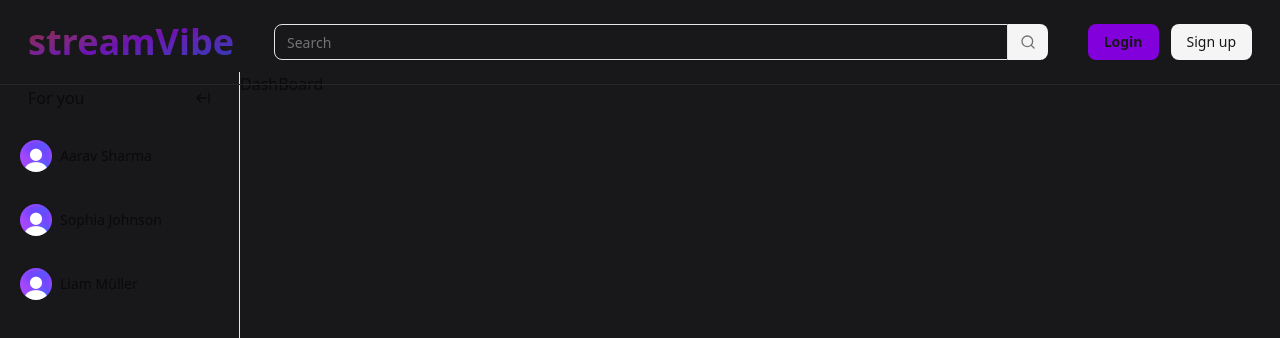
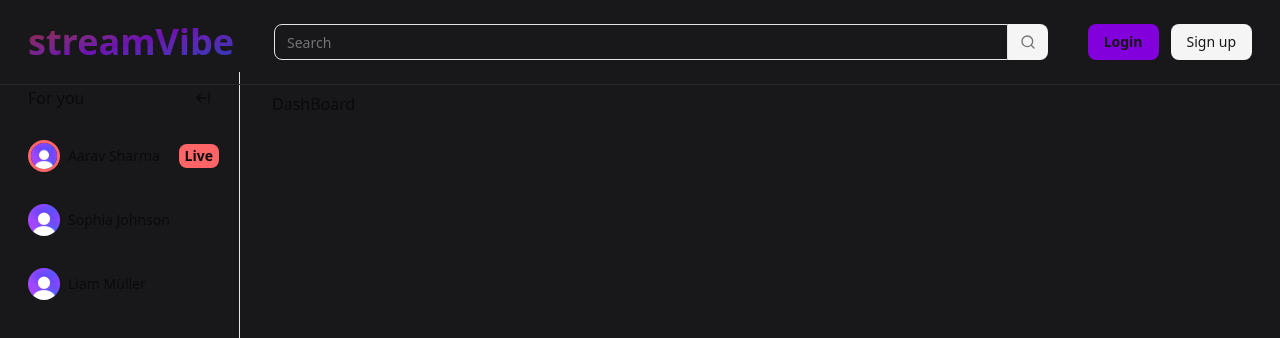
Before and after one commit to UmeshKumar0143/streamvibe, a Next.js app: page / in a window 1280 px wide. Shown: the top 338 px of the page. Built offline with nearby package versions, Linux system fonts and the light colour scheme; no server answers.

Commit message:
recommended users sidebar

```diff
--- a/src/app/(dashboard)/(home)/page.tsx
+++ b/src/app/(dashboard)/(home)/page.tsx
@@ -1,7 +1,6 @@
-import { UserButton } from "@clerk/nextjs";
 export default function Home() {
   return (
-    <div>
+    <div className="px-8 py-5">
       <p>DashBoard</p>
        </div>
 
--- a/src/components/AppSideBar/Hint.tsx
+++ b/src/components/AppSideBar/Hint.tsx
@@ -9,7 +9,7 @@ import React from "react"
 
 
 interface HintProps  {
-    label: string
+    label?: string
     children: React.ReactNode
     side?: "left" | "right" | "bottom" | "top"
     align?: "start" | "center" | "end"
--- a/src/components/AppSideBar/RecommendedUsers.tsx
+++ b/src/components/AppSideBar/RecommendedUsers.tsx
@@ -3,6 +3,7 @@ import { user_data } from "@/lib/data";
 import { useSideBar } from "@/store/use-sidebar";
 import Image from "next/image";
 import Link from "next/link";
+import Hint from "./Hint";
 
 
 interface userdata {
@@ -11,6 +12,7 @@ interface userdata {
     email: string
     country: string
     joined_date: string
+    isLive: boolean
 }
 
 export default function RecommendedUser(){
@@ -18,11 +20,15 @@ export default function RecommendedUser(){
     return <div>
         <div className="flex flex-col gap-4  md:gap-6 p-2 md:p-3">
                 {user_data.map((item:userdata,index:number)=>{
-                    return <div key={index}>
-                        <Link href={`/user/:id`} className="flex group items-center gap-2  hover:bg-neutral-800 hover:cursor-pointer rounded-lg md:px-2 md:py-1 ">
-                        <Image className="rounded-full md:w-8 md:h-8 w-5 h-5  " src={"/avatar.png"} alt="user" width={25} height={25} />
+                    return <div className={`flex  items-center justify-between ${!collasped && "px-2"}   hover:bg-neutral-800 hover:cursor-pointer rounded-lg `} key={index}>
+                        <Hint label={collasped? item.name : ""} side={"left"} asChild key={index}>
+                        <Link href={`/user/:id`} className="flex group items-center gap-2  md:px-2 md:py-1 ">
+                        <Image className={`rounded-full md:w-8 md:h-8 w-5 h-5 ${collasped &&"md:w-4 md:h-4"} ${item.isLive && `border-red-400 md:border-3 border-2`} `} src={"/avatar.png"} alt="user" width={25} height={25} />
                         <p className={`md:text-sm text-xs  group-hover:font-semibold hidden truncate  ${collasped? "hidden": "inline"}`}>{item.name}</p>
                         </Link>
+                        </Hint>
+                       {item.isLive &&  <p className={`${collasped? "hidden": "md:inline-block"} text-sm hidden  font-semibold  px-[6px] py-[2px] bg-red-400 rounded-md`}>Live</p>}
+
                     </div>
                 })}
         </div>
--- /dev/null
+++ b/src/components/Video/VideoPlayer.tsx
@@ -0,0 +1,5 @@
+export default function VideoPlayer(){
+    return <div>
+        video player
+    </div>
+}
--- a/src/lib/data.ts
+++ b/src/lib/data.ts
@@ -5,6 +5,7 @@ export const user_data = [
     "email": "aarav.sharma@example.com",
     "country": "India",
     "joined_date":" 2023-09-12",
+    "isLive": true,
   },
   {
     "user_id": 2,
@@ -12,6 +13,7 @@ export const user_data = [
     "email": "sophia.johnson@example.com",
     "country": "USA",
     "joined_date": "2024-01-05",
+    "isLive": false,
   },
   {
     "user_id": 3,
@@ -19,5 +21,6 @@ export const user_data = [
     "email": "liam.muller@example.de",
     "country": "Germany",
     "joined_date": "2024-11-17",
+    "isLive": false,
   }
 ]
```
